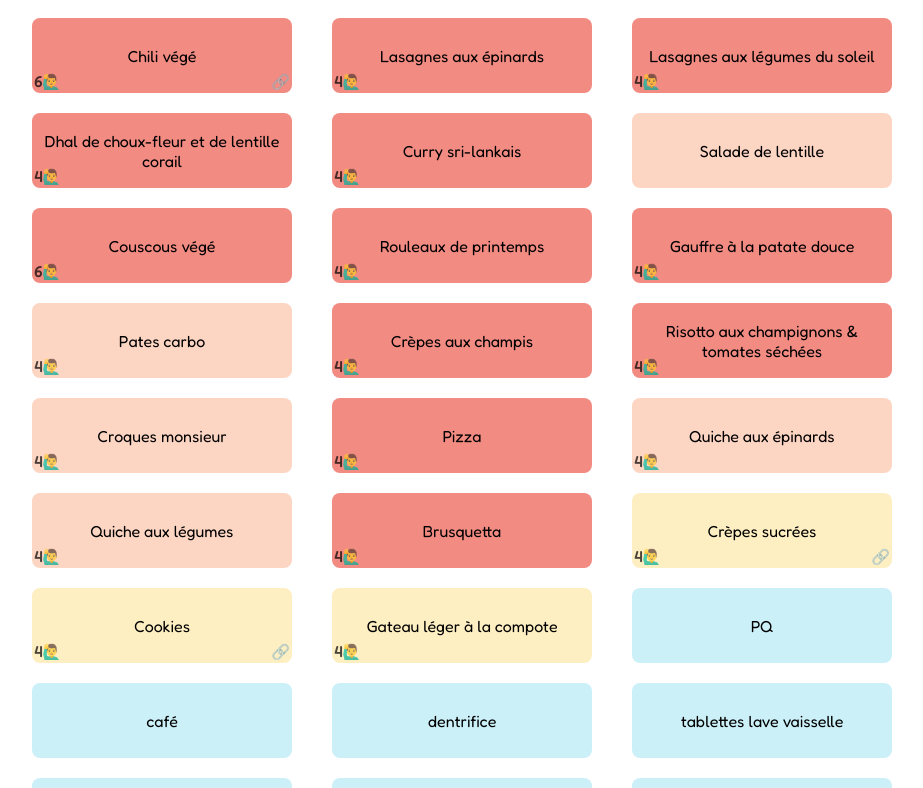
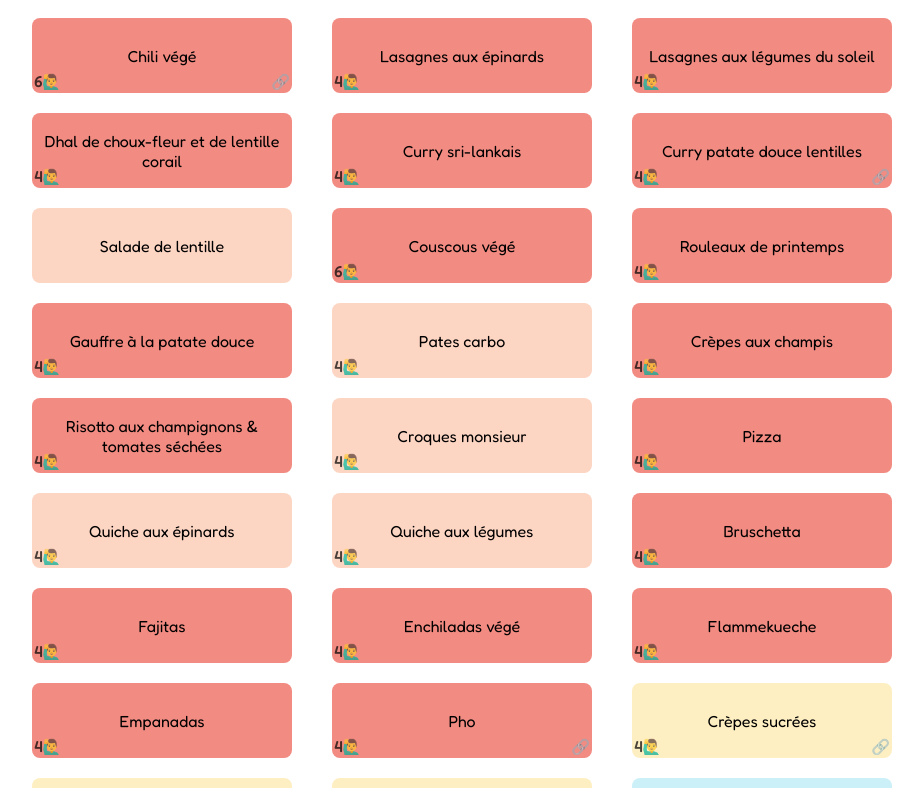
Before and after one commit to beuted/koors, a React (Create React App) app: page / in a window 1280 px wide. Shown: the part 332-1120 px from the top of the page, without its empty margins (178-1101 px from the left). Built offline with nearby package versions, Linux system fonts and the light colour scheme.

Commit message:
Update Recettes.js

```diff
--- a/src/Recettes.js
+++ b/src/Recettes.js
@@ -145,6 +145,14 @@ let recettes = [{
     "curcuma": 1,
   },
   personnes: 4
+},
+{
+  name: "Curry patate douce lentilles",
+  personnes: 4,
+  ingredients: {
+    //TODO
+  },
+  link: "https://dekajoo.notion.site/Curry-de-patate-douce-e8a2fee688b14c07b8f1d8eff98a201c"
 },
 {
   name: "Salade de lentille",
@@ -297,11 +305,47 @@ let recettes = [{
   personnes: 4
 },
 {
-  name: "Brusquetta",
+  name: "Bruschetta",
   ingredients: {
-
+ //TODO
   },
   personnes: 4
+},
+{
+  name: "Fajitas",
+  ingredients: {
+ //TODO
+  },
+  personnes: 4
+},
+{
+  name: "Enchiladas végé",
+  ingredients: {
+ //TODO
+  },
+  personnes: 4
+},
+{
+  name: "Flammekueche",
+  ingredients: {
+ //TODO
+  },
+  personnes: 4
+},
+{
+  name: "Empanadas",
+  ingredients: {
+ //TODO
+  },
+  personnes: 4
+},
+{
+  name: "Pho",
+  ingredients: {
+    //TODO
+  },
+  personnes: 4,
+  link: "https://www.notion.so/dekajoo/Pho-e8ca0efeeeeb436bb28028c32aee8a29"
 },
 {
   name: "Crèpes sucrées",
```
